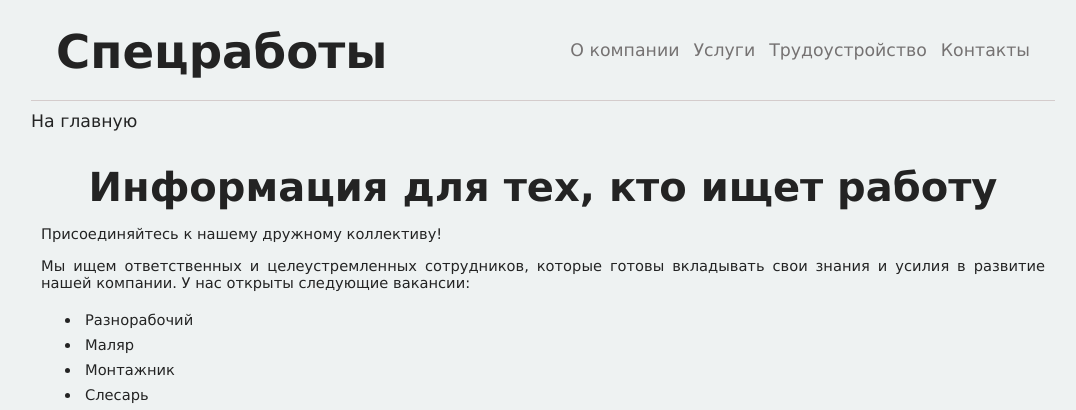
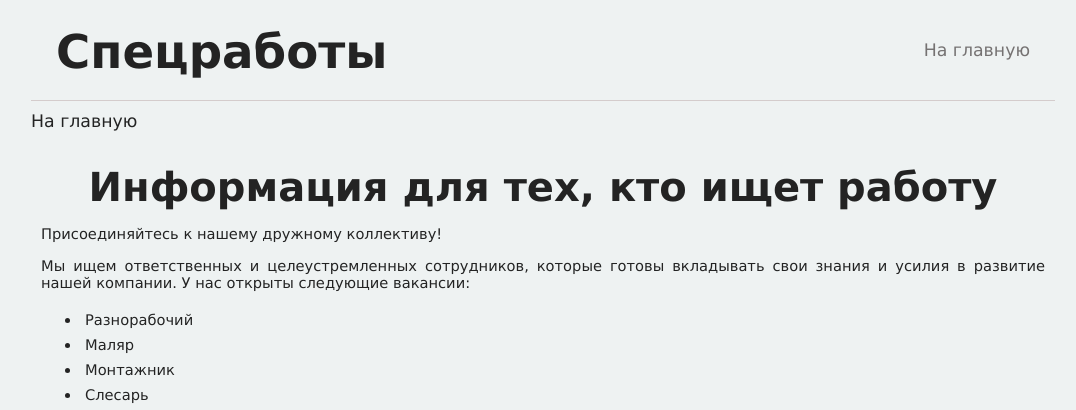
Before and after one commit to Furiwarius/business_card_website, a Flask app: page /vacancies_info in a window 1280 px wide. Shown: the top 410 px of the page, without its empty margins (97-1173 px from the left). Run offline with Flask 3, Linux system fonts and the light colour scheme; parts of the project's set-up code (start-up, migrations or seed data) failed here and were passed over.

Commit message:
feat: not on the main page, instead of a menu there will be a 'Home' button

```diff
--- a/app/templates/menu.html
+++ b/app/templates/menu.html
@@ -5,12 +5,15 @@
         <div class="title_block">
             <h3 class="title">Спецработы</h3>
         </div>
-
         <div class="menu_block">
-            <a href="#about_company" class="menu_href">О компании</a>
-            <a href="#services" class="menu_href">Услуги</a>
-            <a href="#vacancies" class="menu_href">Трудоустройство</a>
-            <a href="#contacts" class="menu_href">Контакты</a>
+            {% if filling.page.page_name == 'Главная' %}
+                <a href="#about_company" class="menu_href">О компании</a>
+                <a href="#services" class="menu_href">Услуги</a>
+                <a href="#vacancies" class="menu_href">Трудоустройство</a>
+                <a href="#contacts" class="menu_href">Контакты</a>
+            {% else %}
+                <a href="/" class="menu_href">На главную</a>
+            {% endif %}
         </div>
     </div>
 {% endblock %}
```
